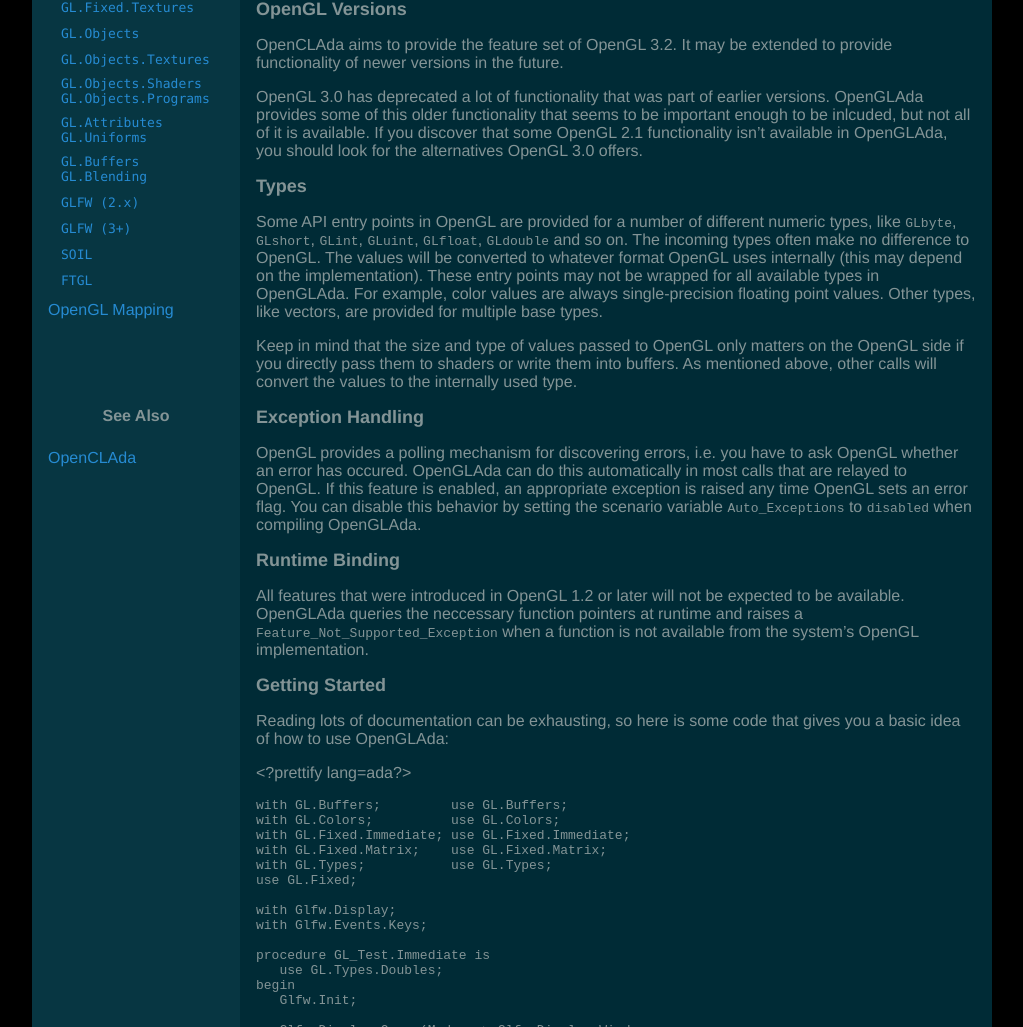
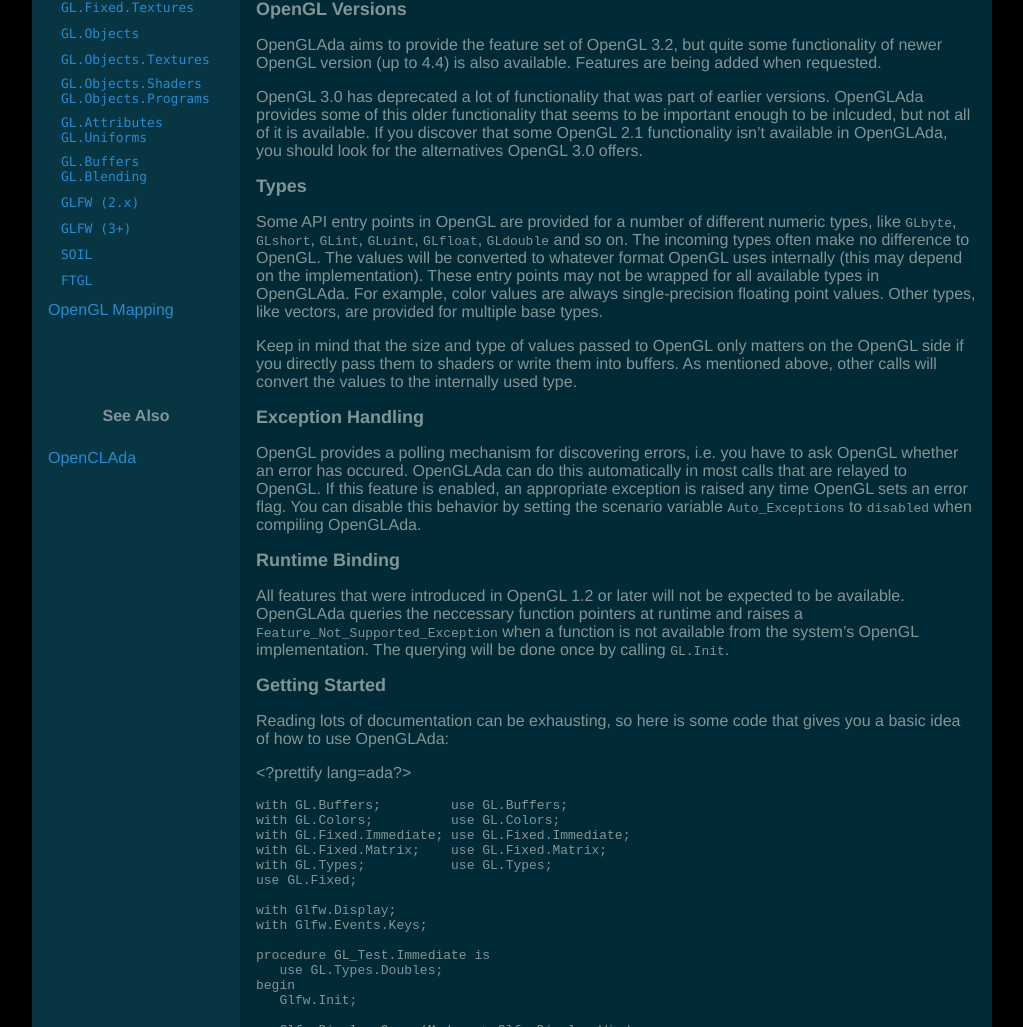
Before and after one commit to flyx/OpenGLAda, a Jekyll site: the page built from doc/01-api.md, in a window 1280 px wide and 1400 px high. Shown: the part 373-1400 px from the top of the window, without its empty margins (128-1151 px from the left). Built offline with Jekyll 4.4.1, drawn with Linux system fonts in a browser that asks for light colours.

Commit message:
Doc updates

```diff
--- a/doc/01-api.md
+++ b/doc/01-api.md
@@ -21,8 +21,9 @@
 
 ## OpenGL Versions
 
-OpenCLAda aims to provide the feature set of OpenGL 3.2. It may be extended to provide
-functionality of newer versions in the future.
+OpenGLAda aims to provide the feature set of OpenGL 3.2, but quite some
+functionality of newer OpenGL version (up to 4.4) is also available. Features
+are being added when requested.
 
 OpenGL 3.0 has deprecated a lot of functionality that was part of earlier versions.
 OpenGLAda provides some of this older functionality that seems to be important enough
@@ -57,7 +58,7 @@
 All features that were introduced in OpenGL 1.2 or later will not be expected to be
 available. OpenGLAda queries the neccessary function pointers at runtime and raises a
 `Feature_Not_Supported_Exception` when a function is not available from the system's
-OpenGL implementation.
+OpenGL implementation. The querying will be done once by calling `GL.Init`.
 
 ## Getting Started
 
```
Also changed, not shown: 00-index.md (+14 -15 lines), doc/02-GL.md (+6 -2 lines), doc/15-FTGL.md (+2 -6 lines).
